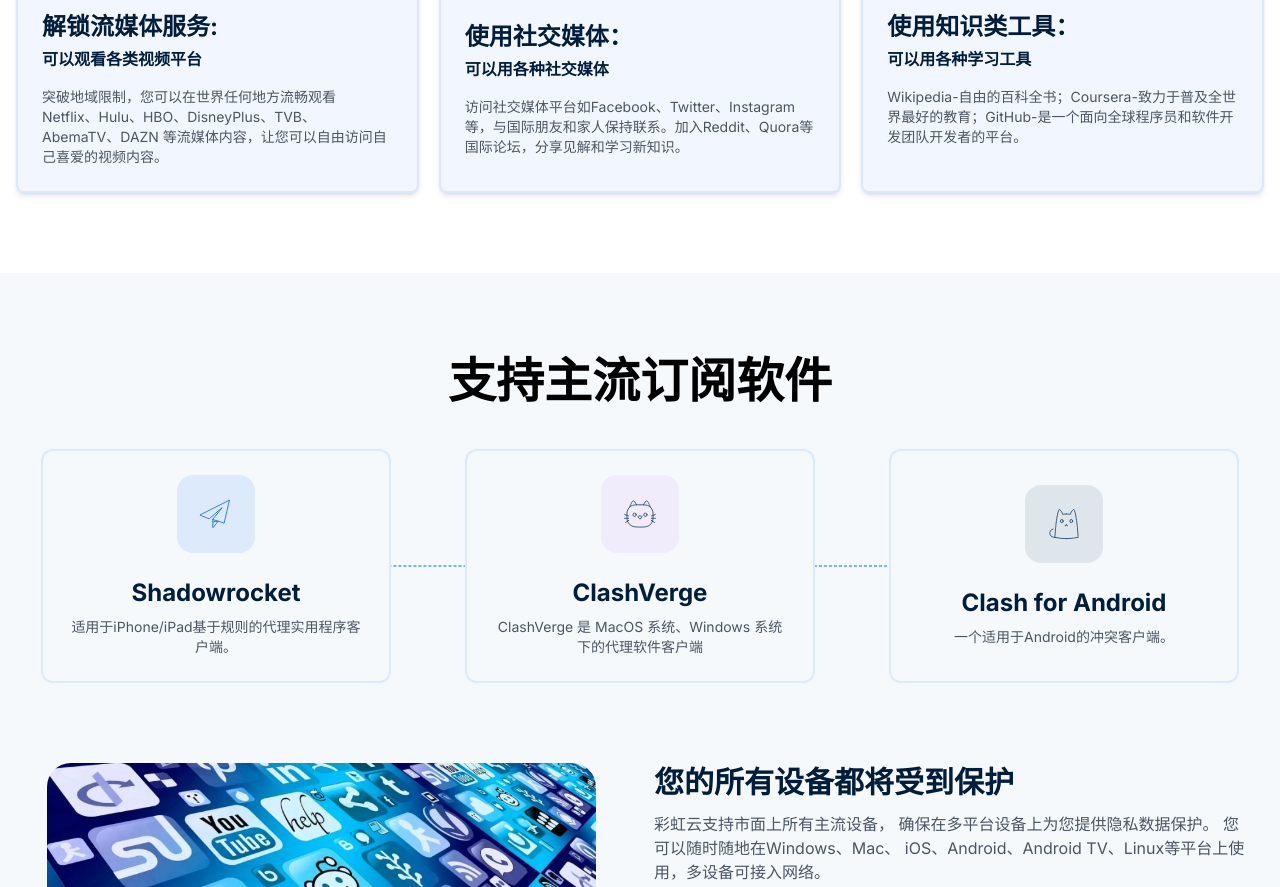
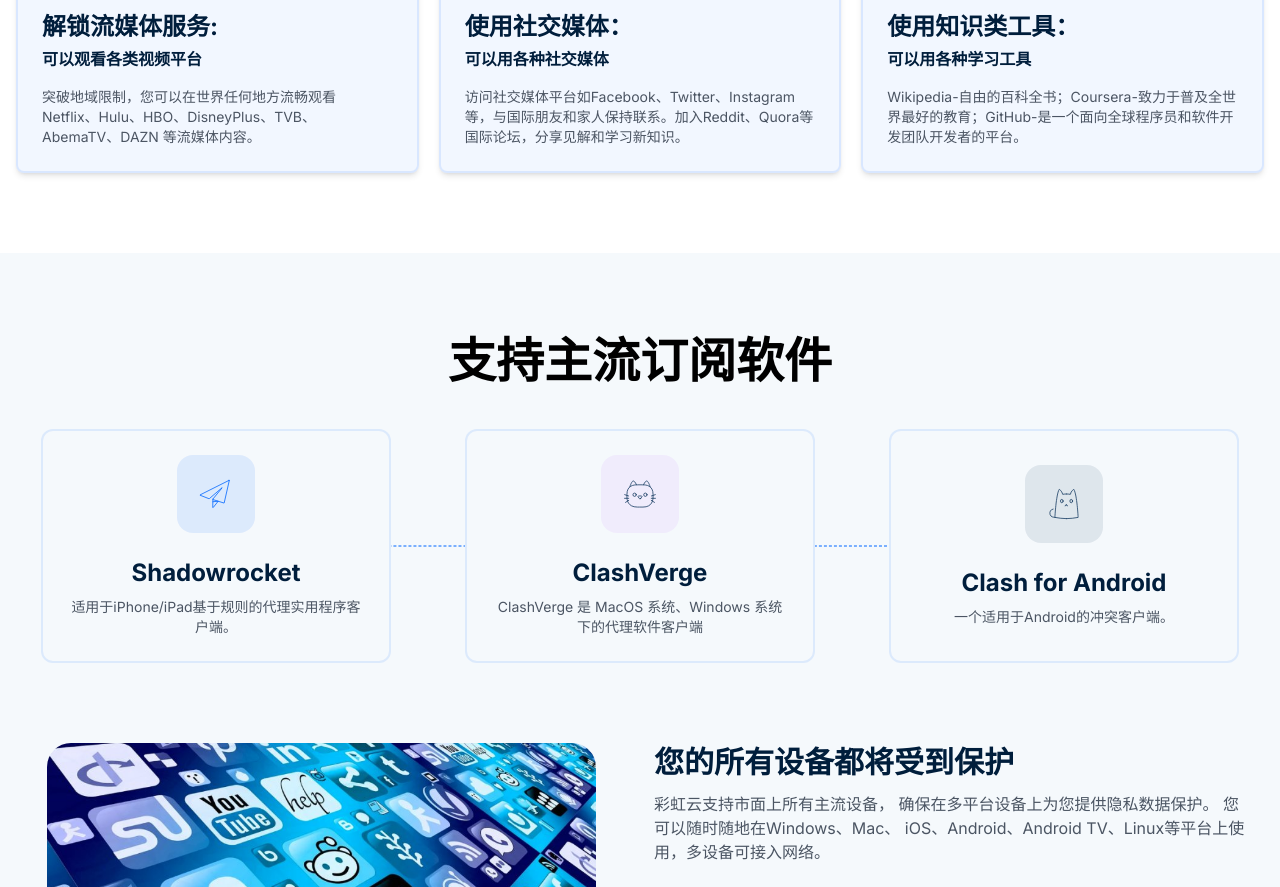
Before and after one commit to manikmt01/zhihongqing, a website built with Vite: page src/index.html in a window 1280 px wide. Shown: the part 1427-2314 px from the top of the page. Built offline with nearby package versions, Linux system fonts and the light colour scheme.

Commit message:
text remove

```diff
--- a/src/index.html
+++ b/src/index.html
@@ -182,7 +182,7 @@
                 可以观看各类视频平台
               </h4>
               <p class="text-sm text-gray">
-                突破地域限制，您可以在世界任何地方流畅观看 Netflix、Hulu、HBO、DisneyPlus、TVB、AbemaTV、DAZN 等流媒体内容，让您可以自由访问自己喜爱的视频内容。
+                突破地域限制，您可以在世界任何地方流畅观看 Netflix、Hulu、HBO、DisneyPlus、TVB、AbemaTV、DAZN 等流媒体内容。
               </p>
             </div>
           </div>
```
